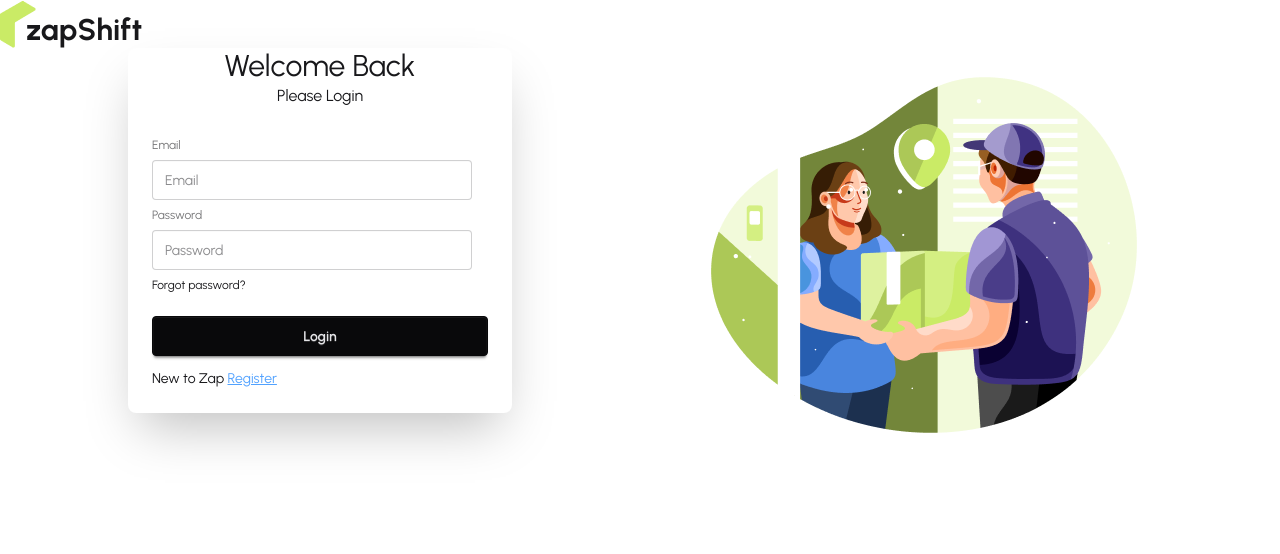
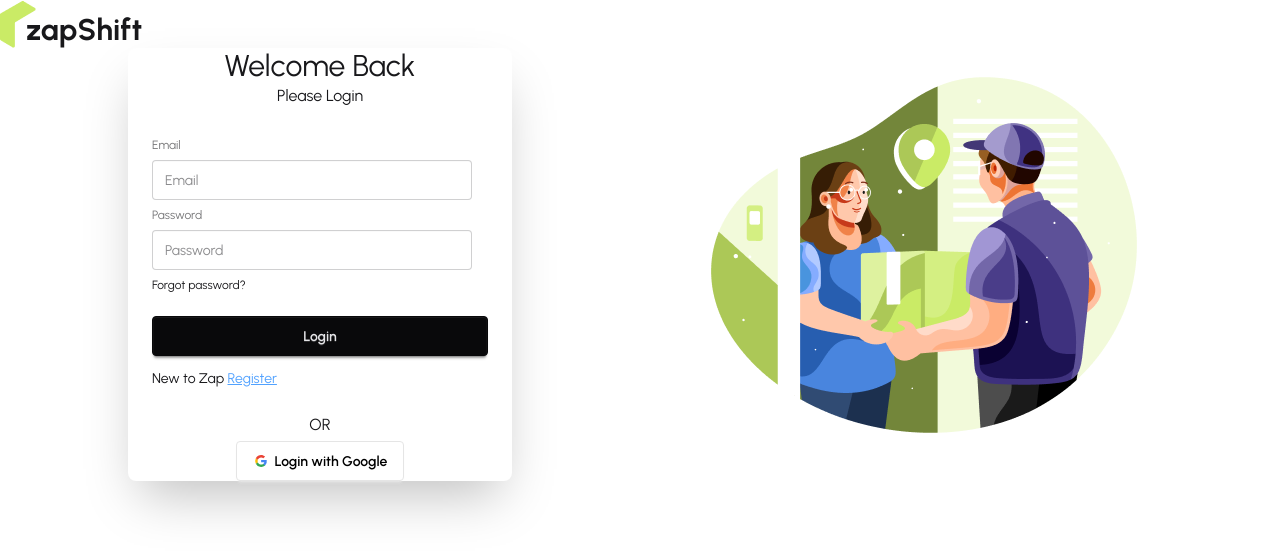
Before and after one commit to faiji31/Online_Deliery_Project_mongodb, a React (Vite) app: page /login in a window 1280 px wide. Shown: the top 554 px of the page. Built offline with nearby package versions, Linux system fonts and the light colour scheme; no server answers.

Commit message:
26th commit

```diff
--- a/src/Pages/Auth/Login/Login.jsx
+++ b/src/Pages/Auth/Login/Login.jsx
@@ -2,6 +2,7 @@ import React from 'react';
 import { useForm } from 'react-hook-form';
 import useAuth from '../../../hooks/useAuth';
 import { Link } from 'react-router';
+import SocialLogin from '../SocialLogin/SocialLogin';
 
 const Login = () => {
   const {signInUser} = useAuth()
@@ -44,7 +45,9 @@ const Login = () => {
         </fieldset>
          <p>New to Zap <Link className='text-blue-400 underline' to='/register'>Register</Link></p>
       </div>
+      <SocialLogin></SocialLogin>
     </div>
+
          </form>
     </div>
   );
--- a/src/Pages/Auth/Register/Register.jsx
+++ b/src/Pages/Auth/Register/Register.jsx
@@ -2,6 +2,7 @@ import React from 'react';
 import { useForm } from 'react-hook-form';
 import useAuth from '../../../hooks/useAuth';
 import { Link } from 'react-router';
+import SocialLogin from '../SocialLogin/SocialLogin';
 
 
 
@@ -40,6 +41,7 @@ const handleRegistration =(data)=>{
         </fieldset>
         <p>Already have an account <Link className='text-blue-400 underline' to='/login'>Login</Link></p>
       </form>
+      <SocialLogin></SocialLogin>
     </div>
   );
 };
--- /dev/null
+++ b/src/Pages/Auth/SocialLogin/SocialLogin.jsx
@@ -0,0 +1,56 @@
+import React from "react";
+import useAuth from "../../../hooks/useAuth";
+
+const SocialLogin = () => {
+      const { signInGoggle} = useAuth();
+      const handleGoggleSignIn=()=>{
+            signInGoggle()
+            .then(result=>{
+                  console.log(result.user)
+            })
+            .catch(error=>{
+                  console.log(error)
+            })
+
+      }
+  return (
+    <div className="text-center">
+      <h3 className="mb-1">OR</h3>
+      <button
+      onClick={handleGoggleSignIn}
+
+      className="btn mx-10 bg-white text-black border-[#e5e5e5]">
+        <svg
+          aria-label="Google logo"
+          width="16"
+          height="16"
+          xmlns="http://www.w3.org/2000/svg"
+          viewBox="0 0 512 512"
+        >
+          <g>
+            <path d="m0 0H512V512H0" fill="#fff"></path>
+            <path
+              fill="#34a853"
+              d="M153 292c30 82 118 95 171 60h62v48A192 192 0 0190 341"
+            ></path>
+            <path
+              fill="#4285f4"
+              d="m386 400a140 175 0 0053-179H260v74h102q-7 37-38 57"
+            ></path>
+            <path
+              fill="#fbbc02"
+              d="m90 341a208 200 0 010-171l63 49q-12 37 0 73"
+            ></path>
+            <path
+              fill="#ea4335"
+              d="m153 219c22-69 116-109 179-50l55-54c-78-75-230-72-297 55"
+            ></path>
+          </g>
+        </svg>
+        Login with Google
+      </button>
+    </div>
+  );
+};
+
+export default SocialLogin;
--- a/src/Pages/Shared/Navbar/Navbar.jsx
+++ b/src/Pages/Shared/Navbar/Navbar.jsx
@@ -1,8 +1,20 @@
 import React from "react";
 import Logo from "../../../component/Logo/Logo";
 import { NavLink } from "react-router";
+import useAuth from "../../../hooks/useAuth";
+import { Link } from "react-router";
+
 
 const Navbar = () => {
+  const { user, logout } = useAuth();
+
+  const handelLogout =()=>{
+    logout()
+    .then()
+    .catch(error=>{
+      console.log(error)
+    })
+  }
       const links =<>
       <li>
               <NavLink to='/'>Home</NavLink>
@@ -53,7 +65,11 @@ const Navbar = () => {
           </ul>
         </div>
         <div className="navbar-end">
-          <a className="btn">Button</a>
+          {
+            user ? <a onClick={handelLogout} className="btn" href="">Logout</a>
+            : <Link className="btn" to="/login">LogIn</Link>
+          }
+          <Link className="btn mx-4 btn-primary text-black" to="/beARider">Be A Rider</Link>
         </div>
       </div>
     </div>
--- a/src/contexts/AuthProvider.jsx
+++ b/src/contexts/AuthProvider.jsx
@@ -1,26 +1,54 @@
-import React from 'react';
+import React, { useState, useEffect } from 'react';
 import { AuthContext } from './AuthContext/AuthContext';
 import { CgPassword } from 'react-icons/cg';
-import { createUserWithEmailAndPassword, signInWithEmailAndPassword } from 'firebase/auth';
+
+import { createUserWithEmailAndPassword, signInWithEmailAndPassword, signInWithPopup, onAuthStateChanged, GoogleAuthProvider, signOut } from 'firebase/auth';
 import { auth } from '../firebase/firebase.init';
 
+
+const goggleProvider = new GoogleAuthProvider();
+
+
+
 const AuthProvider = ({children}) => {
+      const [user, setUser] = useState(null);
+      const [loading, setLoading] = useState(true);
 
       const registerUser =(email,Password) =>{
+            setLoading(true)
             return createUserWithEmailAndPassword(auth,email,Password)
       }
       const signInUser =(email,password)=>{
+                        setLoading(true)
             return signInWithEmailAndPassword(auth,email,password)
       }
-      const authInfo ={
+      const signInGoggle =()=>{
+                        setLoading(true)
+            return signInWithPopup(auth,goggleProvider)
+      }
+      const logout =()=>{
+            setLoading(true)
+            return signOut(auth)
+      }
+      useEffect(() => {
+            const unsubscribe = onAuthStateChanged(auth, (currentUser) => {
+                  setUser(currentUser);
+                  setLoading(false);
+            });
+            return () => unsubscribe();
+      }, []);
+      const authInfo = {
+            user,
+            loading,
             registerUser,
-            signInUser
-      }
+            signInUser,
+            signInGoggle,
+            logout
+      };
       return (
-            <AuthContext value={authInfo}>
+            <AuthContext.Provider value={authInfo}>
                   {children}
-
-            </AuthContext>
+            </AuthContext.Provider>
       );
 };
 
--- a/src/hooks/useAuth.jsx
+++ b/src/hooks/useAuth.jsx
@@ -1,8 +1,8 @@
-import React, { use } from 'react';
-import {AuthContext} from "../contexts/AuthContext/AuthContext"
+import React, { useContext } from 'react';
+import { AuthContext } from "../contexts/AuthContext/AuthContext";
 
 const useAuth = () => {
-      const authInfo = use(AuthContext)
+      const authInfo = useContext(AuthContext);
       return authInfo;
 };
 
--- /dev/null
+++ b/src/routes/PrivateRoute/PrivateRoute.jsx
@@ -0,0 +1,19 @@
+import React from 'react';
+import useAuth from '../../hooks/useAuth';
+import { Navigate } from 'react-router';
+
+const PrivateRoute = ({children}) => {
+      const [user,loading] = useAuth();
+      if(loading){
+            return <div>
+                  <span className="loading loading-infinity loading-xl"></span>
+            </div>
+      }
+      if(!user) {
+            return <Navigate to='/login'></Navigate>
+      }
+
+      return children
+};
+
+export default PrivateRoute;
```
